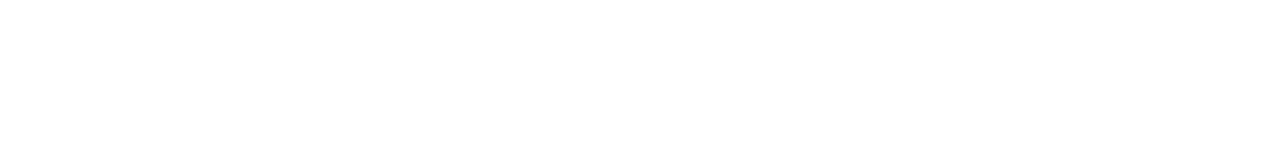
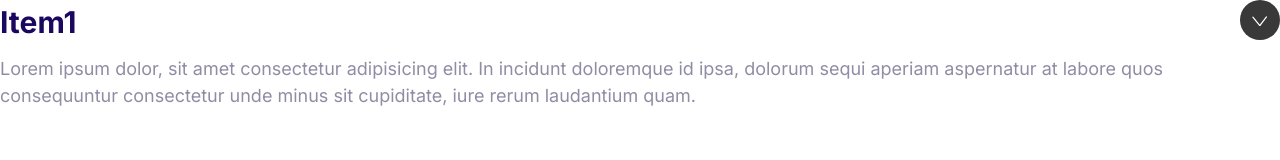
Before and after one commit to drizzlecat/html-css-practice, a plain HTML site: page index.html in a window 1280 px wide. Drawn offline with Linux system fonts and the light colour scheme.

Commit message:
define the collapsible

```diff
--- a/css/styles.css
+++ b/css/styles.css
@@ -533,7 +533,38 @@ content: open-quote;
     justify-self: start;
     margin: 2rem;
   }
+}
+
+  /* collapsible */
+  .collapsible__header{
+    display: flex;
+    justify-content: space-between;
+  }
+
+  .collapsible__heading{
+    margin-top: 0;
+    font-size: 3rem;
+  }
+
+  .collapsible__chevron{
+    transform: rotate(-90deg);
+    transition: transform 0.3s;
+  }
+
+  .collapsible__content{
+    max-height: 0;
+    overflow: hidden;
+    opacity: 0;
+    transition: all .3s;
+
+  }
+
+  .collapsible--expanded .collapsible__chevron{
+    transform: rotate(0);
+  }
 
 
-
-}
+  .collapsible--expanded .collapsible__content{
+    max-height: 100vh;
+    opacity: 1;
+  }
--- a/index.html
+++ b/index.html
@@ -14,5 +14,21 @@
     <link rel="stylesheet" href="css/normalize.css" />
     <link rel="stylesheet" href="css/styles.css" />
   </head>
-  <body></body>
+  <body>
+    <div class="collapsible collapsible--expanded">
+      <header class="collapsible__header">
+        <h2 class="collapsible__heading">Item1</h2>
+        <svg class="icon icon--white collapsible__chevron">
+          <use xlink:href="images/sprite.svg#chevron"></use>
+        </svg>
+      </header>
+      <div class="collapsible__content">
+        Lorem ipsum dolor, sit amet consectetur adipisicing elit. In incidunt
+        doloremque id ipsa, dolorum sequi aperiam aspernatur at labore quos
+        consequuntur consectetur unde minus sit cupiditate, iure rerum
+        laudantium quam.
+      </div>
+    </div>
+    <script src="js/main.js"></script>
+  </body>
 </html>
--- /dev/null
+++ b/js/main.js
@@ -0,0 +1,6 @@
+const collapsibles = document.querySelectorAll(".collapsible");
+collapsibles.forEach((item) =>
+  item.addEventListener("click", function () {
+    this.classList.toggle("collapsible--expanded");
+  })
+);
```
Also changed, not shown: components/collapsible.html (added, +15 -0 lines).
